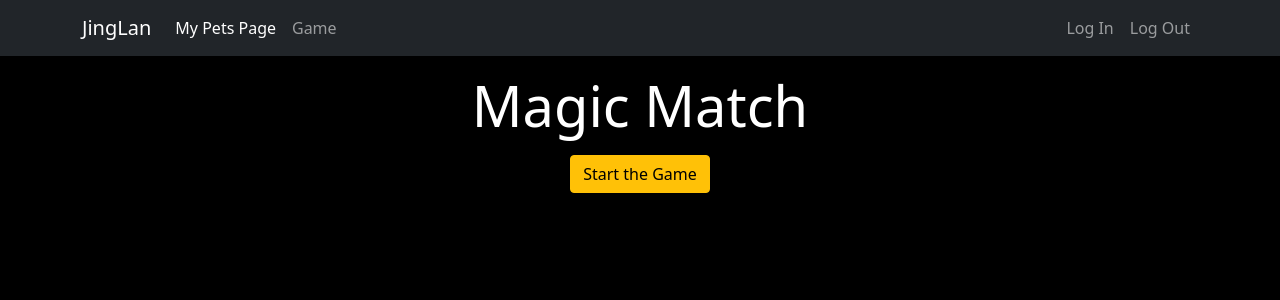
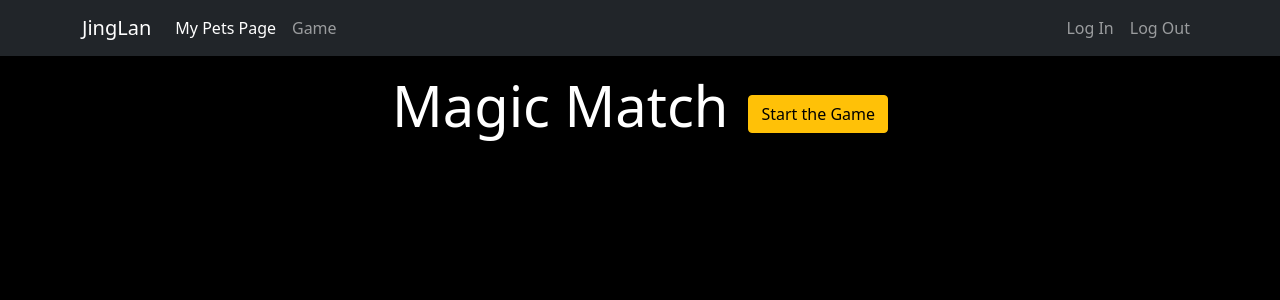
Before and after one commit to zhaojingjing9595/Memory-Game, a React (Create React App) app in the folder client/: page / in a window 1280 px wide. Shown: the top 300 px of the page. Built offline with nearby package versions, Linux system fonts and the light colour scheme.

Commit message:
flipping cards done

```diff
--- a/client/src/Pages/Game/Game.css
+++ b/client/src/Pages/Game/Game.css
@@ -1,3 +1,18 @@
 .card-grid {
   margin-top: 40px;
 }
+
+.card-game {
+  padding: 0;
+}
+
+.header-container {
+  display: flex;
+  align-items: center;
+  justify-content: center;
+  gap: 20px;
+}
+
+.header-container > button {
+  margin-top: 1rem;
+}
--- a/client/src/Pages/Game/Game.jsx
+++ b/client/src/Pages/Game/Game.jsx
@@ -49,8 +49,9 @@ function Game() {
         });
         resetTurn();
       } else {
-        console.log("those doesn't match");
-        resetTurn();
+        setTimeout(() => {
+          resetTurn();
+        }, 1000);
       }
     }
   }, [choiceOne, choiceTwo]);
@@ -62,15 +63,23 @@ function Game() {
   }
   return (
     <div>
-      <h1 className="display-4 my-3">Magic Match</h1>
-      <Button variant="warning" onClick={shuffleCards}>
-        Start the Game
-      </Button>{" "}
+      <div className="header-container">
+        <h1 className="display-4 my-3">Magic Match</h1>
+        <Button variant="warning" onClick={shuffleCards}>
+          Start the Game
+        </Button>{" "}
+      </div>
       <Container className="card-grid">
         <Row>
           {cards.map((card) => (
             <Col key={card.id} md={3} className="card-game">
-              <Card card={card} handleChoice={handleChoice} />
+              <Card
+                card={card}
+                handleChoice={handleChoice}
+                flipped={
+                  card === choiceOne || card === choiceTwo || card.matched
+                }
+              />
             </Col>
           ))}
         </Row>
--- a/client/src/components/Card/Card.css
+++ b/client/src/components/Card/Card.css
@@ -4,8 +4,16 @@
 }
 
 .card-game img {
-  width: 100%;
-  display: block;
+  width: 60%;
   border: 2px solid #fff;
   border-radius: 6px;
 }
+
+.card-game .front {
+  transform: rotateY(90deg);
+  position: absolute;
+}
+
+.flipped .front {
+  transform: rotateY(0deg);
+}
--- a/client/src/components/Card/Card.js
+++ b/client/src/components/Card/Card.js
@@ -1,11 +1,11 @@
 import React from "react";
 import "./Card.css";
-function Card({ card, handleChoice }) {
+function Card({ card, handleChoice, flipped }) {
   function handleClick() {
     handleChoice(card);
   }
   return (
-    <>
+    <div className={flipped ? "flipped" : ""}>
       <img className="front" src={card.src} alt="card front" />
       <img
         className="back"
@@ -13,7 +13,7 @@ function Card({ card, handleChoice }) {
         onClick={handleClick}
         alt="card back"
       />
-    </>
+    </div>
   );
 }
 
```
